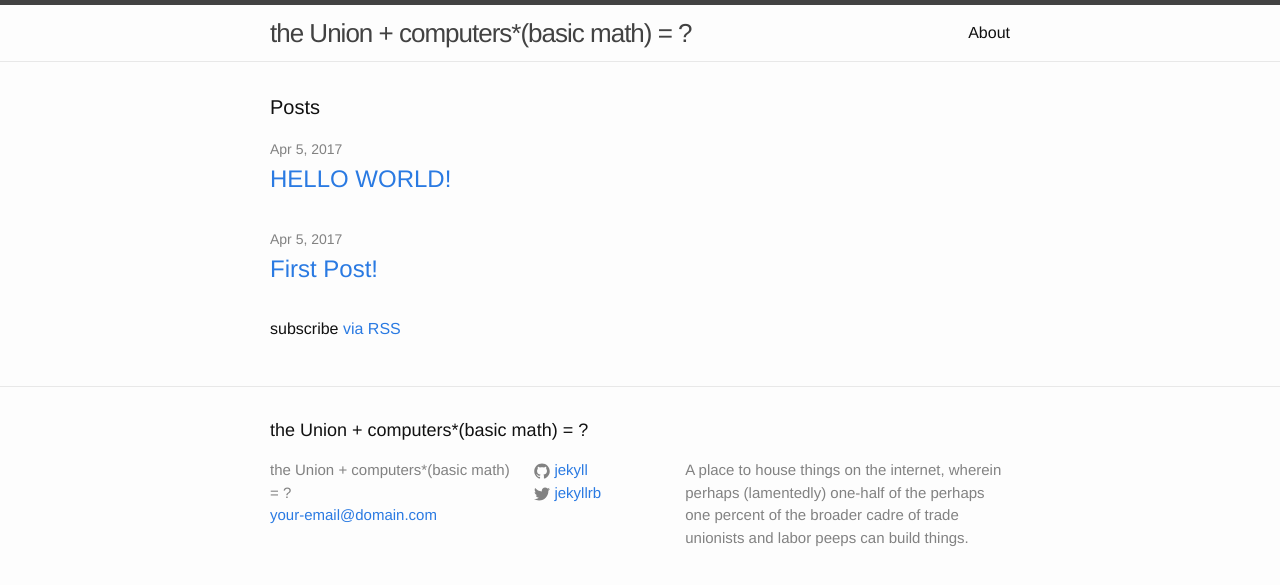
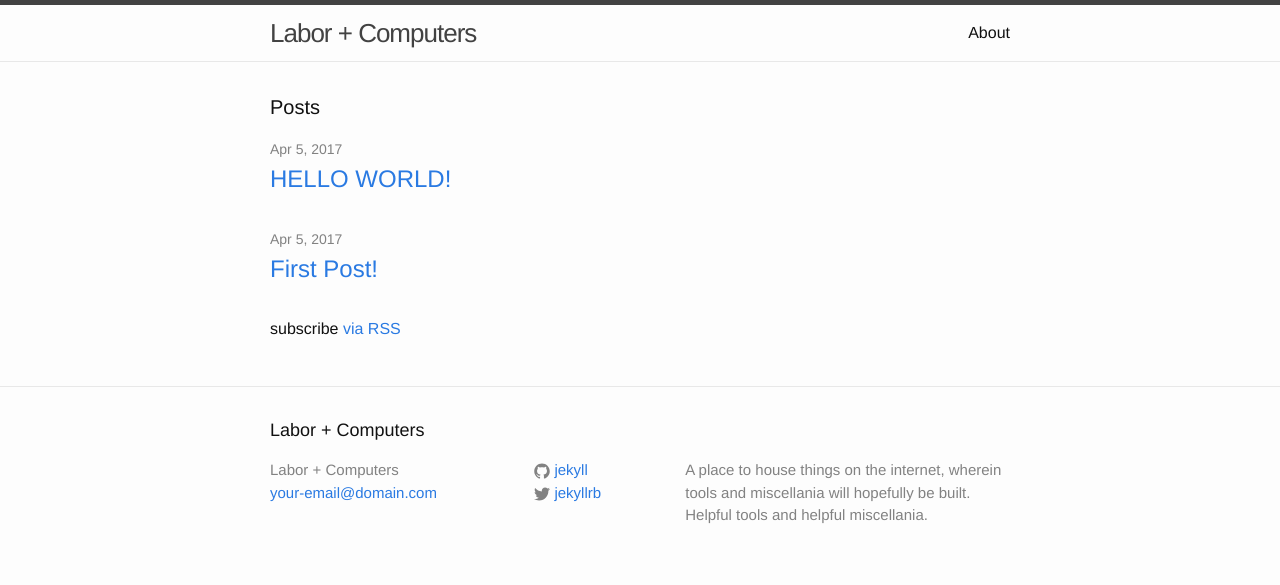
Before and after one commit to themarchive/themarchive.github.io, a Jekyll site: the page built from index.html, in a window 1280 px wide. Shown: the top 585 px of the page. Built offline with Jekyll 4.4.1, drawn with Linux system fonts in a browser that asks for light colours.

Commit message:
Update _config.yml

```diff
--- a/_config.yml
+++ b/_config.yml
@@ -6,10 +6,10 @@
 # 'jekyll serve'. If you change this file, please restart the server process.
 
 # Site settings
-title: the Union + computers*(basic math) = ?
+title: Labor + Computers
 email: your-email@domain.com
 description: > # this means to ignore newlines until "baseurl:"
-  A place to house things on the internet, wherein perhaps (lamentedly) one-half of the perhaps one percent of the broader cadre of trade unionists and labor peeps can build things.
+  A place to house things on the internet, wherein tools and miscellania will hopefully be built. Helpful tools and helpful miscellania.
 baseurl: "" # the subpath of your site, e.g. /blog
 url: "http://marchive.org" # the base hostname & protocol for your site
 twitter_username: jekyllrb
```
